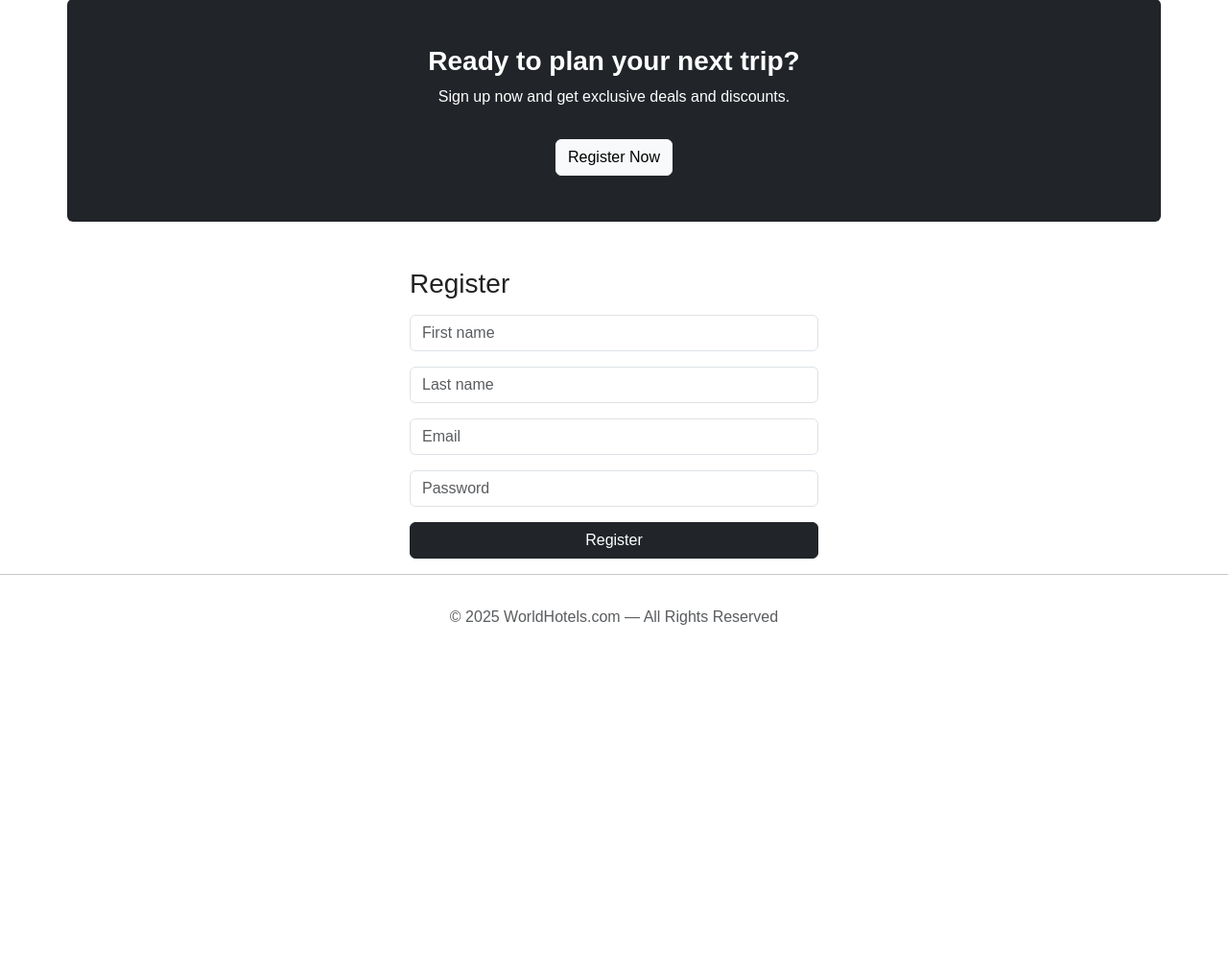
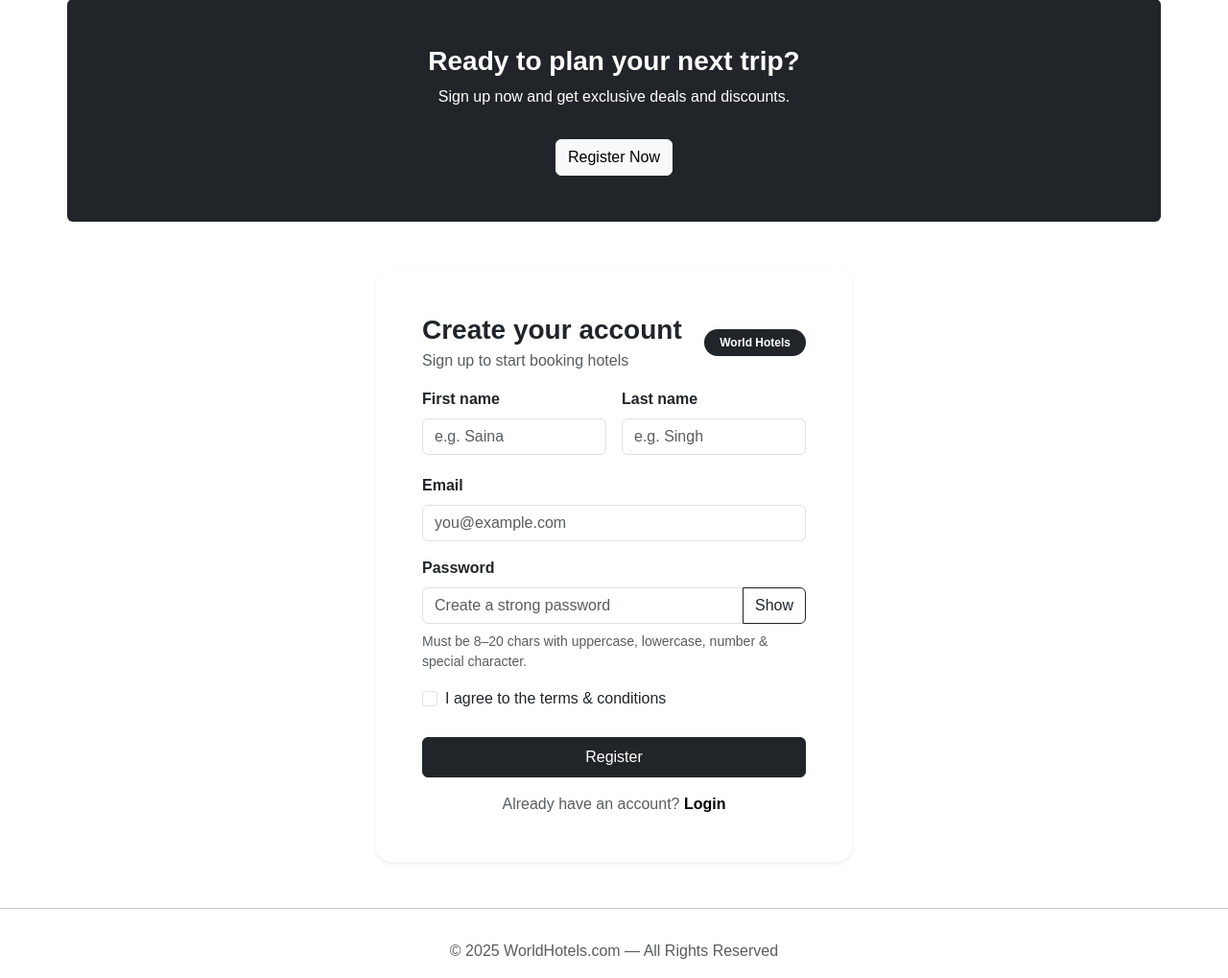
Before and after one commit to saina-singh/hotel-booking-web-application, a Flask app: page /register in a window 1280 px wide. Shown: the part 714-1733 px from the top of the page at 96% size. Before the commit the page ends 1365 px from the top, so only its background shows below. Run offline with Flask 3, Linux system fonts and the light colour scheme.

Commit message:
new updates

```diff
--- a/static/style.css
+++ b/static/style.css
@@ -320,3 +320,7 @@ a:hover {
   font-size: 12px;
   color: #6c757d;
 }
+
+html {
+  scroll-behavior: smooth;
+}
--- a/templates/base.html
+++ b/templates/base.html
@@ -65,8 +65,14 @@
           </a>
           <a class="btn btn-dark btn-sm px-3" href="{{ url_for('logout') }}">Logout</a>
           {% else %}
-          <a class="btn btn-outline-dark btn-sm px-3" href="{{ url_for('register') }}">Register</a>
-          <a class="btn btn-dark btn-sm px-3" href="{{ url_for('login') }}">Login</a>
+          <a class="btn btn-outline-dark btn-sm px-3" href="{{ url_for('register') }}#register">
+            Register
+          </a>
+
+          <a class="btn btn-dark btn-sm px-3" href="{{ url_for('login') }}#login">
+            Login
+          </a>
+
           {% endif %}
         </div>
 
--- a/templates/register.html
+++ b/templates/register.html
@@ -5,21 +5,142 @@
 {% endblock %}
 
 {% block body %}
-<div class="container mt-5" style="max-width: 450px;">
-  <h3 class="mb-3">Register</h3>
 
-  <form method="POST" action="{{ url_for('register') }}">
-    <input name="first_name" class="form-control mb-3" placeholder="First name" required>
-    <input name="last_name" class="form-control mb-3" placeholder="Last name" required>
+<div id="register" class="container my-5" style="max-width: 520px;">
+  <div class="card shadow-sm border-0 rounded-4 overflow-hidden">
+    <div class="p-4 p-md-5">
 
-    <input name="email" type="email" class="form-control mb-3" placeholder="Email" required>
-    <input name="password" type="password" class="form-control mb-3" placeholder="Password" required>
+      <div class="d-flex align-items-center justify-content-between mb-3">
+        <div>
+          <h3 class="fw-bold mb-1">Create your account</h3>
+          <div class="text-muted">Sign up to start booking hotels</div>
+        </div>
+        <span class="badge bg-dark rounded-pill px-3 py-2">World Hotels</span>
+      </div>
 
-    <button class="btn btn-dark w-100">Register</button>
-  </form>
+      {% if msg %}
+      <div class="alert alert-info mb-4">{{ msg }}</div>
+      {% endif %}
 
-  {% if msg %}
-  <p class="text-danger mt-3">{{ msg }}</p>
-  {% endif %}
+      <form method="POST" onsubmit="return validateRegisterForm()" novalidate>
+
+        <div class="row g-3">
+          <div class="col-md-6">
+            <label class="form-label fw-semibold">First name</label>
+            <input type="text" class="form-control" id="firstName" name="first_name" placeholder="e.g. Saina">
+            <div class="text-danger small mt-1" id="firstNameError"></div>
+          </div>
+
+          <div class="col-md-6">
+            <label class="form-label fw-semibold">Last name</label>
+            <input type="text" class="form-control" id="lastName" name="last_name" placeholder="e.g. Singh">
+            <div class="text-danger small mt-1" id="lastNameError"></div>
+          </div>
+        </div>
+
+        <div class="mt-3">
+          <label class="form-label fw-semibold">Email</label>
+          <input type="email" class="form-control" id="email" name="email" placeholder="you@example.com">
+          <div class="text-danger small mt-1" id="emailError"></div>
+        </div>
+
+        <div class="mt-3">
+          <label class="form-label fw-semibold">Password</label>
+          <div class="input-group">
+            <input type="password" class="form-control" id="password" name="password"
+              placeholder="Create a strong password">
+            <button class="btn btn-outline-dark" type="button" onclick="togglePassword()">
+              Show
+            </button>
+          </div>
+          <div class="text-muted small mt-2">
+            Must be 8–20 chars with uppercase, lowercase, number & special character.
+          </div>
+          <div class="text-danger small mt-1" id="passwordError"></div>
+        </div>
+
+        <div class="form-check mt-3">
+          <input class="form-check-input" type="checkbox" id="agree">
+          <label class="form-check-label" for="agree">
+            I agree to the terms & conditions
+          </label>
+          <div class="text-danger small mt-1" id="agreeError"></div>
+        </div>
+
+        <button class="btn btn-dark w-100 mt-4 py-2">
+          Register
+        </button>
+
+        <div class="text-center mt-3">
+          <span class="text-muted">Already have an account?</span>
+          <a href="{{ url_for('login') }}" class="fw-semibold text-decoration-none">Login</a>
+        </div>
+
+      </form>
+
+    </div>
+  </div>
 </div>
+
+<script>
+  function togglePassword() {
+    const p = document.getElementById("password");
+    p.type = (p.type === "password") ? "text" : "password";
+  }
+
+  function validateRegisterForm() {
+    const firstName = document.getElementById("firstName").value.trim();
+    const lastName = document.getElementById("lastName").value.trim();
+    const email = document.getElementById("email").value.trim();
+    const password = document.getElementById("password").value;
+    const agree = document.getElementById("agree").checked;
+
+    // clear errors
+    document.getElementById("firstNameError").innerText = "";
+    document.getElementById("lastNameError").innerText = "";
+    document.getElementById("emailError").innerText = "";
+    document.getElementById("passwordError").innerText = "";
+    document.getElementById("agreeError").innerText = "";
+
+    let isValid = true;
+
+    if (firstName === "" || firstName.length < 2) {
+      document.getElementById("firstNameError").innerText = "Please enter a valid first name.";
+      isValid = false;
+    }
+
+    if (lastName === "" || lastName.length < 2) {
+      document.getElementById("lastNameError").innerText = "Please enter a valid last name.";
+      isValid = false;
+    }
+
+    const emailPattern = /^[^\s@]+@[^\s@]+\.[^\s@]+$/;
+    if (email === "") {
+      document.getElementById("emailError").innerText = "Email is required.";
+      isValid = false;
+    } else if (!emailPattern.test(email)) {
+      document.getElementById("emailError").innerText = "Invalid email format.";
+      isValid = false;
+    }
+
+    const passwordPattern = /^(?=.*[a-z])(?=.*[A-Z])(?=.*\d)(?=.*[@$!%*?&])[A-Za-z\d@$!%*?&]{8,20}$/;
+    if (password === "") {
+      document.getElementById("passwordError").innerText = "Password is required.";
+      isValid = false;
+    } else if (!passwordPattern.test(password)) {
+      document.getElementById("passwordError").innerText =
+        "Password must be 8–20 chars with uppercase, lowercase, number & special character.";
+      isValid = false;
+    }
+
+    if (!agree) {
+      document.getElementById("agreeError").innerText = "You must agree before registering.";
+      isValid = false;
+    }
+
+    // If valid, let Flask handle DB insert + activation email
+    return isValid;
+  }
+</script>
+
 {% endblock %}
```
Also changed, not shown: templates/login.html (+34 -8 lines).
